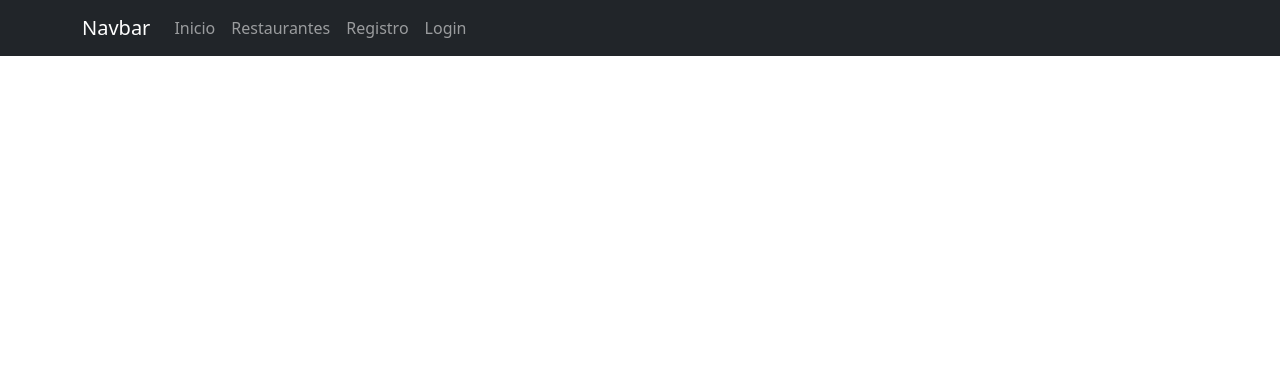
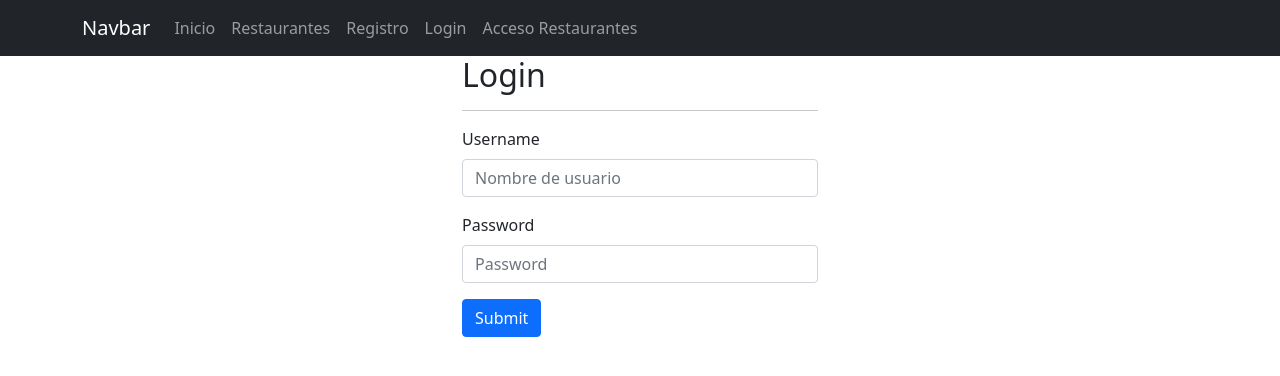
Before and after one commit to sanchezdiezma/marchando, a React (Create React App) app in the folder client/: page /nuevo-restaurante in a window 1280 px wide. Shown: the top 376 px of the page. Built offline with nearby package versions, Linux system fonts and the light colour scheme; no server answers.

Commit message:
Foto añadida

```diff
--- a/client/src/components/App.js
+++ b/client/src/components/App.js
@@ -4,6 +4,7 @@ import './App.css';
 import Navbar from './layaout/Navigation/Navbar';
 import SignupPage from './pages/SignUp/SignUpPage';
 import LoginPage from './pages/Login/LoginPage';
+import RestaurantForm from './pages/RestaurantCreate/RestaurantForm'
 import { Switch, Route} from 'react-router-dom'
 
 
@@ -33,6 +34,7 @@ class App extends Component{
           <Switch>
                 <Route path = "/signup" render={(props) => <SignupPage {...props} storeUser={this.storeUser} />} />
                 <Route path = "/login" render={(props) => <LoginPage {...props} storeUser={this.storeUser} />} />
+                <Route path = "/nuevo-restaurante" render={(props) => <RestaurantForm {...props} storeUser={this.storeUser} />} />
 
           </Switch>
 
--- a/client/src/components/layaout/Navigation/Navbar.js
+++ b/client/src/components/layaout/Navigation/Navbar.js
@@ -27,6 +27,7 @@ const Navigation = ({ loggedUser, storeUser }) => {
             <>
               <Nav.Link as={Link} to="/signup">Registro</Nav.Link>
               <Nav.Link as={Link} to="/login">Login</Nav.Link>
+              <Nav.Link as={Link} to="/nuevo-restaurante">Acceso Restaurantes</Nav.Link>
             </>
           }
         </Nav>
--- a/client/src/components/pages/RestaurantCreate/RestaurantForm.js
+++ b/client/src/components/pages/RestaurantCreate/RestaurantForm.js
@@ -0,0 +1,69 @@
+import React, { Component } from 'react'
+import { Container, Form, Button, Row, Col } from 'react-bootstrap'
+import AuthService from '../../../services/auth.service'
+
+class LoginPage extends Component {
+    constructor(props) {
+        super(props)
+
+        this.state = {
+            userName: "",
+            password: ""
+        }
+
+        this.authService = new AuthService()
+    }
+
+    handleSubmit = (e) => {
+        e.preventDefault();
+
+        this.authService.login(this.state.userName, this.state.password)
+            .then(response => {
+                this.props.storeUser(response.data)
+                this.props.history.push("/")
+
+            })
+            .catch(err => console.log(err.response.data.message))
+    }
+
+    handleInputChange = (e) => {
+        const { name, value } = e.currentTarget
+
+        this.setState({ [name]: value })
+    }
+
+    render() {
+        return (
+            (
+                <Container>
+                    <Row>
+
+                        <Col md={{ span: 4, offset: 4 }}>
+                            <h2>Login</h2>
+
+                            <hr />
+
+                            <Form onSubmit={this.handleSubmit}>
+                                <Form.Group className="mb-3" controlId="userName">
+                                    <Form.Label>Username</Form.Label>
+                                    <Form.Control onChange={this.handleInputChange} value={this.state.userName} name="userName" type="text" placeholder="Nombre de usuario" />
+                                </Form.Group>
+
+                                <Form.Group className="mb-3" controlId="password">
+                                    <Form.Label>Password</Form.Label>
+                                    <Form.Control onChange={this.handleInputChange} value={this.state.password} name="password" type="password" placeholder="Password" />
+                                </Form.Group>
+
+                                <Button variant="primary" type="submit">
+                                    Submit
+                                </Button>
+                            </Form>
+                        </Col>
+                    </Row>
+                </Container>)
+        )
+    }
+
+}
+
+export default LoginPage
```
Also changed, not shown: 1 other file (tests, documents, lock files or other folders).
